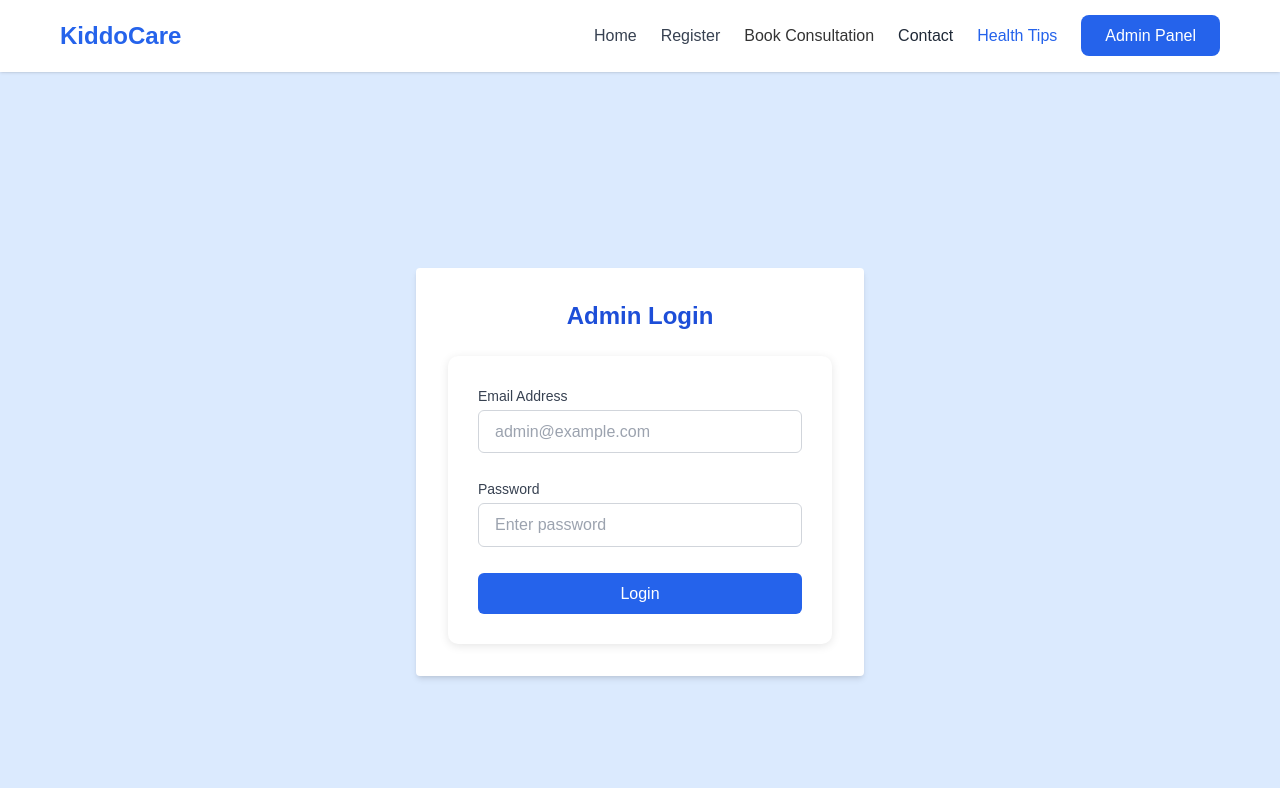
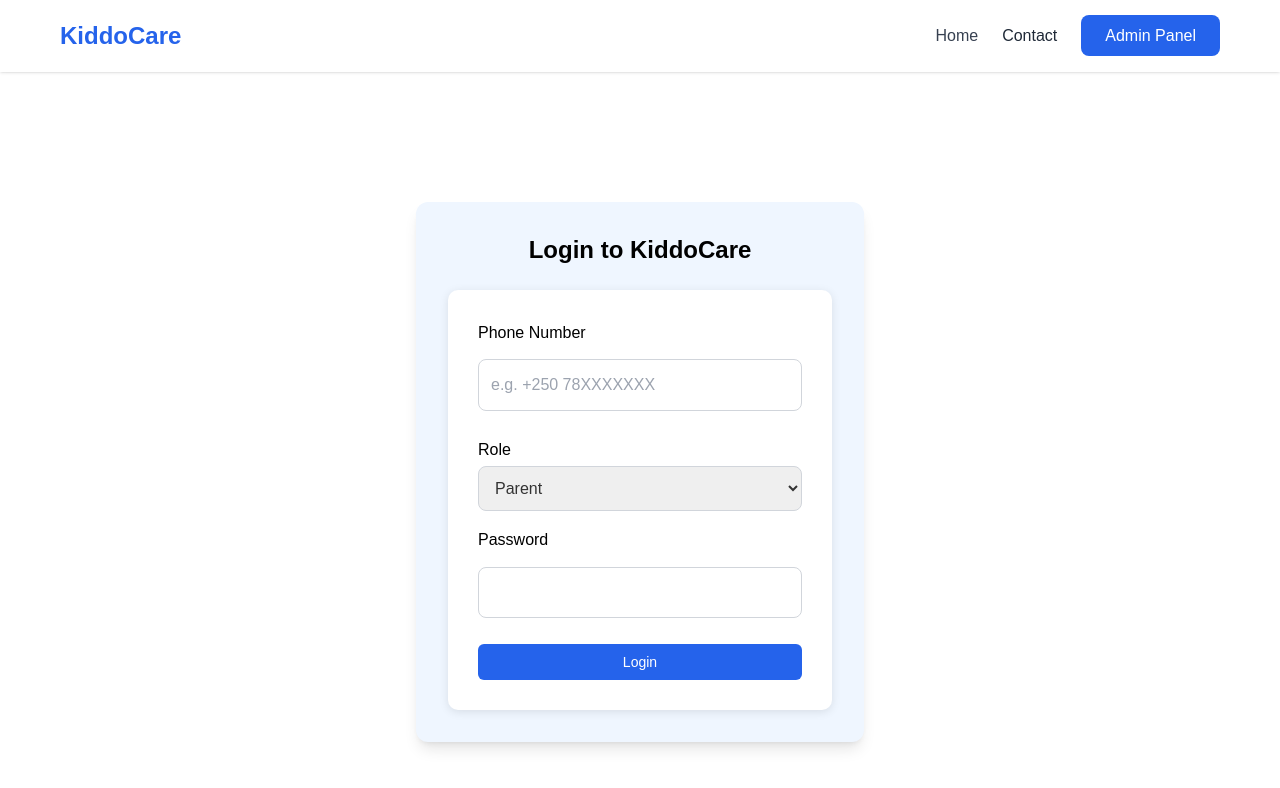
Before and after one commit to T-cynthia/SmartHealth, a React (Create React App) app: page /login in a window 1280 px wide. Shown: the top 788 px of the page. Built offline with nearby package versions, Linux system fonts and the light colour scheme.

Commit message:
Modified home page and signup/login forms

```diff
--- a/src/App.js
+++ b/src/App.js
@@ -4,7 +4,6 @@ import { AuthProvider } from './AuthContext';
 import PrivateRoute from './PrivateRoute';
 import Navbar from './component/Navbar';
 import Homepage from './component/Homepage';
-import Register from './component/Regpage';
 import ConsultationPage from './component/Conspage';
 import RegisterNewborn from './component/RegNewborn';
 import Payment from './component/Payment';
@@ -35,7 +34,6 @@ function App() {
         <Routes>
           {/* Public */}
           <Route path="/" element={<Homepage />} />
-          <Route path="/register" element={<Register />} />
           <Route path="/login" element={<LoginPage />} />
           <Route path="/signup" element={<SignupPage />} />
           <Route path="/contact" element={<ContactPage />} />
--- a/src/component/Footer.jsx
+++ b/src/component/Footer.jsx
@@ -2,7 +2,7 @@ import React from 'react';
 
 const Footer = () => {
   return (
-    <footer className="bg-gradient-to-r from-green-700 to-green-500 text-white py-10 px-6 mt-auto">
+    <footer className="bg-blue-600 text-white py-10 px-6 mt-auto">
       <div className="max-w-7xl mx-auto grid grid-cols-1 md:grid-cols-3 gap-10 text-center md:text-left">
         <div>
           <h3 className="text-2xl font-bold mb-2">KiddoCare</h3>
--- a/src/component/Homepage.jsx
+++ b/src/component/Homepage.jsx
@@ -5,9 +5,7 @@ import Footer from './Footer';
 const Homepage = () => {
   return (
     <div className="flex flex-col min-h-screen bg-blue-50">
-      {/* Main Content */}
       <main className="flex-grow">
-        {/* Hero Section */}
         <section
           className="text-center py-16 px-4 md:px-20 bg-cover bg-center"
           style={{
@@ -23,23 +21,18 @@ const Homepage = () => {
           </p>
           <div className="mt-8 flex justify-center gap-4">
             <Link
-              to="/register"
-              className="bg-green-600 text-white px-6 py-3 rounded-lg font-semibold hover:bg-green-700 transition"
+              to="/signup"
+              className="bg-blue-200 px-4 py-1.5 rounded text-sm font-medium hover:bg-blue-400 transition"
             >
-              Register Newborn
+              Sign Up
             </Link>
             <Link
-              to="/vaccination"
-              className="bg-teal-600 text-white px-6 py-3 rounded-lg font-semibold hover:bg-teal-700 transition"
+              to="/login"
+              className="bg-blue-200 px-4 py-1.5 rounded text-sm font-medium hover:bg-blue-400 transition"
             >
-              Track Vaccinations
+              Login
             </Link>
-            <Link
-              to="/consultation"
-              className="bg-blue-600 text-white px-6 py-3 rounded-lg font-semibold hover:bg-blue-700 transition"
-            >
-              Book Consultation
-            </Link>
+
           </div>
         </section>
 
@@ -54,12 +47,12 @@ const Homepage = () => {
               <h3 className="text-xl font-bold text-blue-700 mb-2">Vaccine Tracker</h3>
               <p className="text-gray-600">Get timely reminders for your child’s vaccinations.</p>
             </div>
-            <div className="bg-teal-100 p-6 rounded-xl shadow-md hover:shadow-lg transition">
-              <h3 className="text-xl font-bold text-teal-700 mb-2">Consult Experts</h3>
+            <div className="bg-blue-100 p-6 rounded-xl shadow-md hover:shadow-lg transition">
+              <h3 className="text-xl font-bold text-blue-700 mb-2">Consult Experts</h3>
               <p className="text-gray-600">Book appointments with qualified doctors easily.</p>
             </div>
             <div className="bg-indigo-100 p-6 rounded-xl shadow-md hover:shadow-lg transition">
-              <h3 className="text-xl font-bold text-indigo-700 mb-2">Smart Notifications</h3>
+              <h3 className="text-xl font-bold text-blue-700 mb-2">Smart Notifications</h3>
               <p className="text-gray-600">Receive helpful health tips and schedule alerts.</p>
             </div>
           </div>
@@ -67,18 +60,17 @@ const Homepage = () => {
 
         {/* Call To Action Section */}
         <section className="text-center py-16 bg-blue-100">
-          <h2 className="text-3xl font-bold text-blue-700 mb-4">Ready to get started?</h2>
+          <h2 className="text-3xl font-bold mb-4">Ready to get started?</h2>
           <p className="text-gray-600 mb-6">Join thousands of parents using KiddoCare today.</p>
           <Link
             to="/register"
-            className="bg-green-600 text-white px-6 py-3 rounded-lg font-semibold hover:bg-green-700 transition"
+            className="bg-blue-600 text-white px-6 py-3 rounded-lg font-semibold hover:bg-green-700 transition"
           >
             Register Now
           </Link>
         </section>
       </main>
 
-      {/* Footer */}
       <Footer />
     </div>
   );
--- a/src/component/LoginPage.jsx
+++ b/src/component/LoginPage.jsx
@@ -1,63 +1,60 @@
 import React, { useState } from 'react';
-import { useNavigate } from 'react-router-dom';
-import { useAuth } from '../AuthContext';
 
 const LoginPage = () => {
-  const [email, setEmail] = useState('');
+  const [phone, setPhone] = useState('');
+  const [role, setRole] = useState('parent');
   const [password, setPassword] = useState('');
-  const { login } = useAuth();
-  const navigate = useNavigate();
 
   const handleLogin = (e) => {
     e.preventDefault();
-
-    // Dummy credentials (replace with actual auth later)
-    if (email === 'admin@example.com' && password === 'admin123') {
-      login({ name: 'Admin', role: 'admin' });
-      navigate('/admin');
-    } else {
-      alert('Invalid credentials');
-    }
+    // handle login logic here
+    console.log({ phone, role, password });
   };
 
   return (
-    <div className="min-h-screen flex items-center justify-center bg-blue-100">
-      <div className="bg-white p-8 rounded shadow-md w-full max-w-md">
-        <h2 className="text-2xl font-bold text-center text-blue-700 mb-6">Admin Login</h2>
+    <div className="min-h-screen bg-white flex items-center justify-center px-4">
+      <div className="max-w-md w-full bg-blue-50 p-8 rounded-xl shadow-lg">
+        <h2 className="text-2xl font-bold text-black mb-6 text-center">Login to KiddoCare</h2>
+
         <form onSubmit={handleLogin} className="space-y-4">
           <div>
-            <label htmlFor="email" className="block text-sm font-medium text-gray-700">
-              Email Address
-            </label>
+            <label className="block text-black mb-1">Phone Number</label>
             <input
-              type="email"
-              id="email"
-              className="mt-1 w-full px-4 py-2 border border-gray-300 rounded-md focus:outline-none focus:ring-2 focus:ring-blue-500"
-              value={email}
-              onChange={(e) => setEmail(e.target.value)}
-              placeholder="admin@example.com"
+              type="tel"
+              value={phone}
+              onChange={(e) => setPhone(e.target.value)}
+              className="w-full p-3 border border-gray-300 rounded-lg"
               required
+              placeholder="e.g. +250 78XXXXXXX"
             />
           </div>
 
           <div>
-            <label htmlFor="password" className="block text-sm font-medium text-gray-700">
-              Password
-            </label>
+            <label className="block text-black mb-1">Role</label>
+            <select
+              value={role}
+              onChange={(e) => setRole(e.target.value)}
+              className="w-full p-3 border border-gray-300 rounded-lg"
+            >
+              <option value="parent">Parent</option>
+              <option value="nurse">Nurse / Doctor</option>
+            </select>
+          </div>
+
+          <div>
+            <label className="block text-black mb-1">Password</label>
             <input
               type="password"
-              id="password"
-              className="mt-1 w-full px-4 py-2 border border-gray-300 rounded-md focus:outline-none focus:ring-2 focus:ring-blue-500"
               value={password}
               onChange={(e) => setPassword(e.target.value)}
-              placeholder="Enter password"
+              className="w-full p-3 border border-gray-300 rounded-lg"
               required
             />
           </div>
 
           <button
             type="submit"
-            className="w-full bg-blue-600 text-white py-2 rounded-md hover:bg-blue-700 transition duration-300"
+            className="w-full bg-blue-600 text-white py-2 text-sm rounded-md hover:bg-blue-700 transition"
           >
             Login
           </button>
--- a/src/component/Navbar.jsx
+++ b/src/component/Navbar.jsx
@@ -8,14 +8,8 @@ const Navbar = () => {
         <Link to="/" className="text-2xl font-bold text-blue-600">KiddoCare</Link>
         <div className="space-x-6">
           <Link to="/" className="text-gray-700 hover:text-blue-600 transition">Home</Link>
-          <Link to="/register" className="text-gray-700 hover:text-green-600 transition">Register</Link>
-
-          <Link to="/consultation">Book Consultation</Link>
-          <Link to="/contact" className="text-gray-800 hover:text-green-600 font-medium">Contact</Link>
-          <Link to="/health-tips" className="text-blue-600 hover:underline">
-  Health Tips
-</Link>
-<Link to="/admin" className="bg-blue-600 text-white px-6 py-3 rounded-lg">
+          <Link to="/contact" className="text-gray-800 hover:text-blue-600 font-medium">Contact</Link>
+          <Link to="/login" className="bg-blue-600 text-white px-6 py-3 rounded-lg  hover:bg-blue-500 m-5">
           Admin Panel
         </Link>
 
--- a/src/component/SignupPage.jsx
+++ b/src/component/SignupPage.jsx
@@ -1,35 +1,78 @@
 import React, { useState } from 'react';
-import { useAuth } from '../AuthContext';  // Adjusted the path to where AuthContext is located
 
 const SignupPage = () => {
-  const { login } = useAuth(); // Use the login function from AuthContext
-  const [username, setUsername] = useState('');
+  const [phone, setPhone] = useState('');
+  const [role, setRole] = useState('parent');
+  const [fullName, setFullName] = useState('');
   const [password, setPassword] = useState('');
 
-  const handleSignup = async (e) => {
+  const handleSignup = (e) => {
     e.preventDefault();
-    const userSignupData = { username, password };
-
-    // Call the login function after successful signup
-    login(userSignupData);
+    // handle signup logic here
+    console.log({ phone, role, fullName, password });
   };
 
   return (
-    <form onSubmit={handleSignup}>
+    <div className="min-h-screen bg-white flex items-center justify-center px-4">
+      <div className="max-w-md w-full bg-blue-50 p-8 rounded-xl shadow-lg">
+        <h2 className="text-2xl font-bold text-black mb-6 text-center">Create an Account</h2>
+
+        <form onSubmit={handleSignup} className="space-y-4">
+          <div>
+            <label className="block text-black mb-1">Full Name</label>
             <input
               type="text"
-        placeholder="Username"
-        value={username}
-        onChange={(e) => setUsername(e.target.value)}
+              value={fullName}
+              onChange={(e) => setFullName(e.target.value)}
+              className="w-full p-3 border border-gray-300 rounded-lg"
+              required
             />
+          </div>
+
+          <div>
+            <label className="block text-black mb-1">Phone Number</label>
+            <input
+              type="tel"
+              value={phone}
+              onChange={(e) => setPhone(e.target.value)}
+              className="w-full p-3 border border-gray-300 rounded-lg"
+              required
+              placeholder="e.g. +250 78XXXXXXX"
+            />
+          </div>
+
+          <div>
+            <label className="block text-black mb-1">Role</label>
+            <select
+              value={role}
+              onChange={(e) => setRole(e.target.value)}
+              className="w-full p-3 border border-gray-300 rounded-lg"
+            >
+              <option value="parent">Parent</option>
+              <option value="nurse">Nurse / Doctor</option>
+            </select>
+          </div>
+
+          <div>
+            <label className="block text-black mb-1">Password</label>
             <input
               type="password"
-        placeholder="Password"
               value={password}
               onChange={(e) => setPassword(e.target.value)}
+              className="w-full p-3 border border-gray-300 rounded-lg"
+              required
             />
-      <button type="submit">Sign Up</button>
+          </div>
+
+          <button
+            type="submit"
+            className="w-full bg-blue-600 text-white py-2 text-sm rounded-md hover:bg-blue-700 transition"
+          >
+            Sign Up
+          </button>
         </form>
+      </div>
+    </div>
   );
 };
 
```
Also changed, not shown: src/component/ContactPage.jsx (+10 -20 lines). Lines whose indentation alone changed are shown as unchanged.
